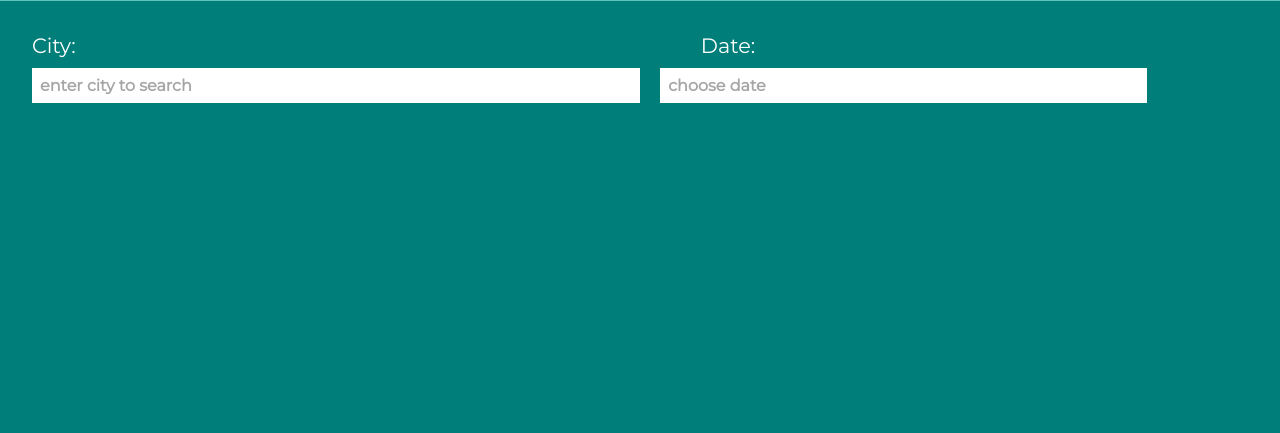
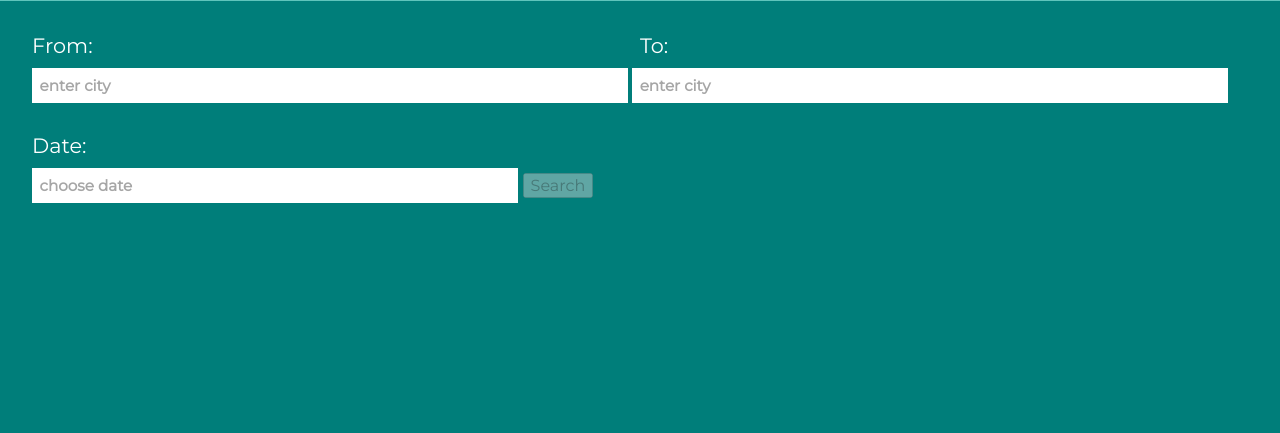
Before and after one commit to szaman19/SpaceApps2016, a Flask app: page / in a window 1280 px wide. Shown: the part 367-800 px from the top of the page. Run offline with Flask 2, Linux system fonts and the light colour scheme; some libraries are stand-ins or nearby versions.

Commit message:
added buttons

```diff
--- a/FlaskWebProject/templates/css/style.css
+++ b/FlaskWebProject/templates/css/style.css
@@ -21,9 +21,13 @@ body {
   color: #fff;
   font-size: 1.3em; }
 
-#city {
+#from {
   display: inline-table;
-  width: 55%; }
+  width: 50%; }
+
+#to {
+  display: inline-table;
+  width: 50%; }
 
 #date {
   display: inline-table;
@@ -32,10 +36,10 @@ body {
 
 form input[type="text"] {
   background-color: #fff;
-  width: 50%;
-  margin-right: 1em;
+  width: 49%;
   padding: 0.5em;
-  font-size: 1em;
+  margin-bottom: 2em;
+  font-size: 0.95em;
   color: #000;
   font-weight: bold;
   text-decoration: none;
@@ -53,7 +57,7 @@ form input[type="text"]::-ms-input-placeholder {
 form #datepicker {
   background-color: #fff;
   padding: 0.5em;
-  font-size: 1em;
+  font-size: 0.95em;
   color: #000;
   font-weight: bold;
   text-decoration: none;
--- a/FlaskWebProject/templates/index.html
+++ b/FlaskWebProject/templates/index.html
@@ -15,7 +15,25 @@
         <script>
             $(document).ready(function() {
                 $("#datepicker").datepicker();
+
+                $('form > input').keyup(function() {
+
+    var empty = false;
+    $('form > input').each(function() {
+        if ($(this).val() == '') {
+            empty = true;
+        }
     });
+
+    if (empty) {
+        $('#register').attr('disabled', 'disabled'); // updated according to http://stackoverflow.com/questions/7637790/how-to-remove-disabled-attribute-with-jquery-ie
+    } else {
+        $('#register').removeAttr('disabled'); // updated according to http://stackoverflow.com/questions/7637790/how-to-remove-disabled-attribute-with-jquery-ie
+    }
+});
+            });
+
+
         </script>
     </head>
 
@@ -23,46 +41,23 @@
 
         <div id="logo">
             <object type="image/svg+xml" data="img/checkfly.svg" class="logo">
-            <img src="img/checkfly.svg" alt="FlightCheck Logo" />
+                <img src="img/checkfly.svg" alt="FlightCheck Logo"/>
             </object>
         </div>
         <div id="search">
+            <form id="searching">
                 <div class="title">
-            <div id="city">City:</div>
+                    <div id="from">From:</div>
+                    <div id="to">To:</div>
+                </div>
+
+                <input type="text" name="from" placeholder="enter city">
+                <input type="text" name="to" placeholder="enter city">
+                <div class="title">
                     <div id="date">Date:</div>
                 </div>
-        <form>
-            <input type="text" name="city" placeholder="enter city to search">
-             <input id="datepicker" placeholder="choose date"/>
-            <!-- <select name="month">
-                <option value="jan">January</option>
-                <option value="feb">February</option>
-                <option value="mar">March</option>
-                <option value="apr">April</option>
-                <option value="may">May</option>
-                <option value="jun">June</option>
-                <option value="jul">July</option>
-                <option value="aug">August</option>
-                <option value="sep">September</option>
-                <option value="oct">October</option>
-                <option value="nov">November</option>
-                <option value="dec">December</option>
-            </select>
-            <select name="day">
-                <option value="jan">January</option>
-                <option value="feb">February</option>
-                <option value="mar">March</option>
-                <option value="apr">April</option>
-                <option value="may">May</option>
-                <option value="jun">June</option>
-                <option value="jul">July</option>
-                <option value="aug">August</option>
-                <option value="sep">September</option>
-                <option value="oct">October</option>
-                <option value="nov">November</option>
-                <option value="dec">December</option>
-            </select> -->
-
+                <input id="datepicker" name="data" placeholder="choose date"/>
+<input type="submit" id="submit" value="Search" disabled="disabled" />
             </form>
         </div>
 
--- a/FlaskWebProject/templates/scss/style.scss
+++ b/FlaskWebProject/templates/scss/style.scss
@@ -23,9 +23,13 @@ body {
     color: #fff;
     font-size:1.3em;
 }
-#city {
+#from {
     display: inline-table;
-    width: 55%;
+    width: 50%;
+}
+#to {
+    display: inline-table;
+    width: 50%;
 }
 #date {
     display: inline-table;
@@ -35,10 +39,10 @@ body {
 form {
     input[type="text"] {
         background-color: #fff;
-        width: 50%;
-        margin-right: 1em;
+        width: 49%;
         padding: 0.5em;
-        font-size: 1em;
+        margin-bottom:2em;
+        font-size: 0.95em;
         color: #000;
         font-weight: bold;
         text-decoration: none;
@@ -61,7 +65,7 @@ form {
     #datepicker {
         background-color: #fff;
         padding: 0.5em;
-        font-size: 1em;
+        font-size: 0.95em;
         color: #000;
         font-weight: bold;
         text-decoration: none;
```
Also changed, not shown: 1 other file. Lines whose indentation alone changed are shown as unchanged.
